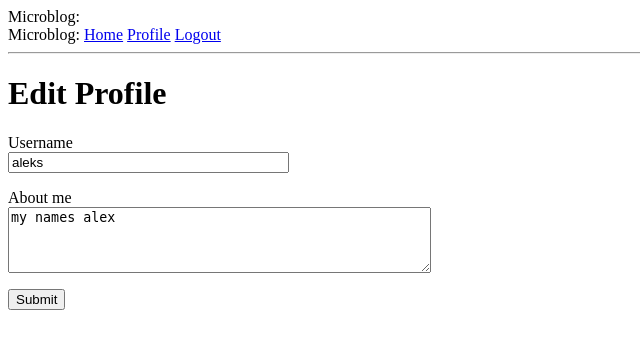
After one commit to alfa24/flask, a Flask app: page /edit_profile in a window 1280 px wide. The commit adds this page. Shown: the top 349 px of the page, without its empty margins (0-640 px from the left). Run offline with Flask 2, Linux system fonts and the light colour scheme; a user stored in the database is signed in; data comes from the database, SQL or seed files in the repository; both versions use the stored data as it was after the commit.

Commit message:
Profile Page and Avatars

```diff
--- a/microblog/app/forms.py
+++ b/microblog/app/forms.py
@@ -1,6 +1,6 @@
 from flask_wtf import FlaskForm
-from wtforms import BooleanField, StringField, PasswordField, SubmitField
-from wtforms.validators import DataRequired, Email, EqualTo, ValidationError
+from wtforms import BooleanField, StringField, PasswordField, SubmitField, TextAreaField
+from wtforms.validators import DataRequired, Email, EqualTo, ValidationError, Length
 
 from app.models import User
 
@@ -29,3 +29,9 @@ class RegistrationForm(FlaskForm):
         user = User.query.filter_by(email=email.data).first()
         if user is not None:
             raise ValidationError('Please use a different email address.')
+
+
+class EditProfileForm(FlaskForm):
+    username = StringField('Username', validators=[DataRequired()])
+    about_me = TextAreaField('About me', validators=[Length(min=0, max=140)])
+    submit = SubmitField('Submit')
--- /dev/null
+++ b/microblog/app/templates/_post.html
@@ -0,0 +1,6 @@
+<table>
+    <tr valign="top">
+        <td><img src="{{ post.author.avatar(36) }}"></td>
+        <td>{{ post.author.username }} says:<br>{{ post.body }}</td>
+    </tr>
+</table>
--- a/microblog/app/templates/base.html
+++ b/microblog/app/templates/base.html
@@ -12,9 +12,10 @@
         Microblog:
         <a href="{{ url_for('index') }}">Home</a>
         {% if current_user.is_anonymous %}
-        <a href="{{ url_for('login') }}">Login</a>
+            <a href="{{ url_for('login') }}">Login</a>
         {% else %}
-        <a href="{{ url_for('logout') }}">Logout</a>
+            <a href="{{ url_for('user', username=current_user.username) }}">Profile</a>
+            <a href="{{ url_for('logout') }}">Logout</a>
         {% endif %}
     </div>
 </div>
--- /dev/null
+++ b/microblog/app/templates/edit_profile.html
@@ -0,0 +1,23 @@
+{% extends "base.html" %}
+
+{% block content %}
+    <h1>Edit Profile</h1>
+    <form action="" method="post">
+        {{ form.hidden_tag() }}
+        <p>
+            {{ form.username.label }}<br>
+            {{ form.username(size=32) }}<br>
+            {% for error in form.username.errors %}
+                <span style="color: red;">[{{ error }}]</span>
+            {% endfor %}
+        </p>
+        <p>
+            {{ form.about_me.label }}<br>
+            {{ form.about_me(cols=50, rows=4) }}<br>
+            {% for error in form.about_me.errors %}
+                <span style="color: red;">[{{ error }}]</span>
+            {% endfor %}
+        </p>
+        <p>{{ form.submit() }}</p>
+    </form>
+{% endblock %}
--- a/microblog/app/templates/index.html
+++ b/microblog/app/templates/index.html
@@ -2,6 +2,6 @@
 {% block content %}
     <h1>Hi, {{ current_user.username }}!</h1>
     {% for post in posts %}
-        <div><p>{{ post.author.username }} says: <b>{{ post.body }}</b></p></div>
+        {% include '_post.html' %}
     {% endfor %}
 {% endblock %}
--- a/microblog/app/views.py
+++ b/microblog/app/views.py
@@ -1,9 +1,10 @@
+from datetime import datetime
 from flask import render_template, flash, redirect, url_for, session, request, g
 from flask_login import login_user, current_user, login_required, logout_user
 from werkzeug.urls import url_parse
 
 from app import app, oid, db
-from app.forms import LoginForm, RegistrationForm
+from app.forms import LoginForm, RegistrationForm, EditProfileForm
 from app.models import User, ROLE_USER
 
 
@@ -14,11 +15,11 @@ def index():
     user = g.user
     posts = [
         {
-            'author': {'nickname': 'John'},
+            'author': user,
             'body': 'Beautiful day in Portland!'
         },
         {
-            'author': {'nickname': 'Susan'},
+            'author': user,
             'body': 'The Avengers movie was so cool!'
         }
     ]
@@ -46,6 +47,9 @@ def login():
 @app.before_request
 def before_request():
     g.user = current_user
+    if current_user.is_authenticated:
+        current_user.last_seen = datetime.utcnow()
+        db.session.commit()
 
 
 @app.route('/logout')
@@ -67,3 +71,31 @@ def register():
         flash('Congratulations, you are now a registered user!')
         return redirect(url_for('login'))
     return render_template('register.html', title='Register', form=form)
+
+
+@app.route('/user/<username>')
+@login_required
+def user(username):
+    user = User.query.filter_by(username=username).first_or_404()
+    posts = [
+        {'author': user, 'body': 'Test post #1'},
+        {'author': user, 'body': 'Test post #2'}
+    ]
+    return render_template('user.html', user=user, posts=posts)
+
+
+@app.route('/edit_profile', methods=['GET', 'POST'])
+@login_required
+def edit_profile():
+    form = EditProfileForm()
+    if form.validate_on_submit():
+        current_user.username = form.username.data
+        current_user.about_me = form.about_me.data
+        db.session.commit()
+        flash('Your changes have been saved.')
+        return redirect(url_for('edit_profile'))
+    elif request.method == 'GET':
+        form.username.data = current_user.username
+        form.about_me.data = current_user.about_me
+    return render_template('edit_profile.html', title='Edit Profile',
+                           form=form)
```
Also changed, not shown: microblog/app/models.py (+8 -0 lines), microblog/app/templates/user.html (added, +21 -0 lines), microblog/migrations/versions/172fcc5ee4c6_new_fields_in_user_model.py (added, +30 -0 lines), microblog/app.db, microblog/readme.txt.
